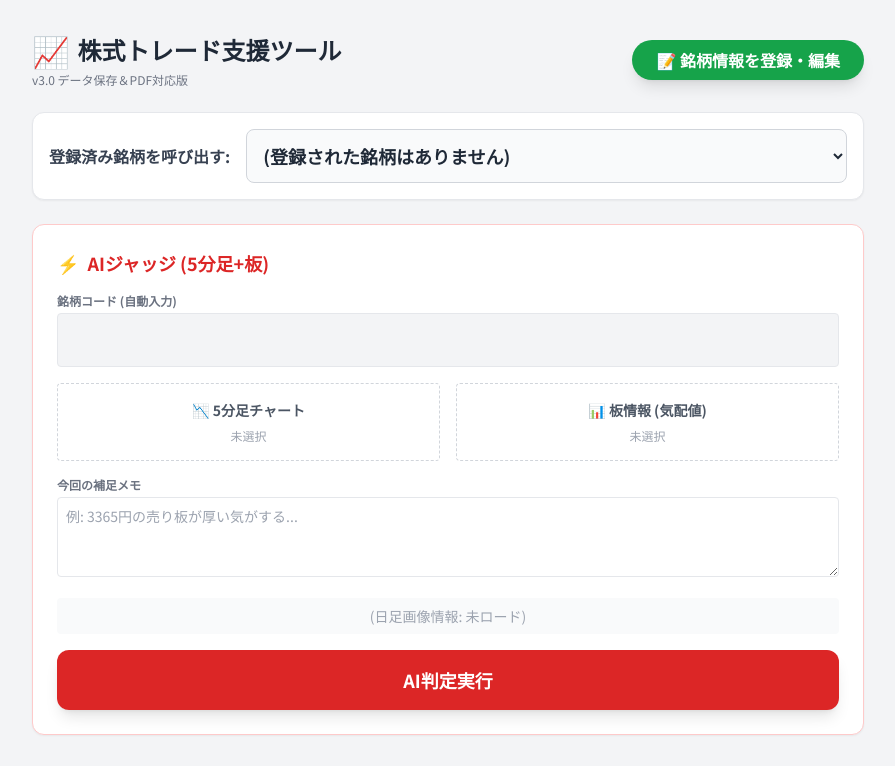
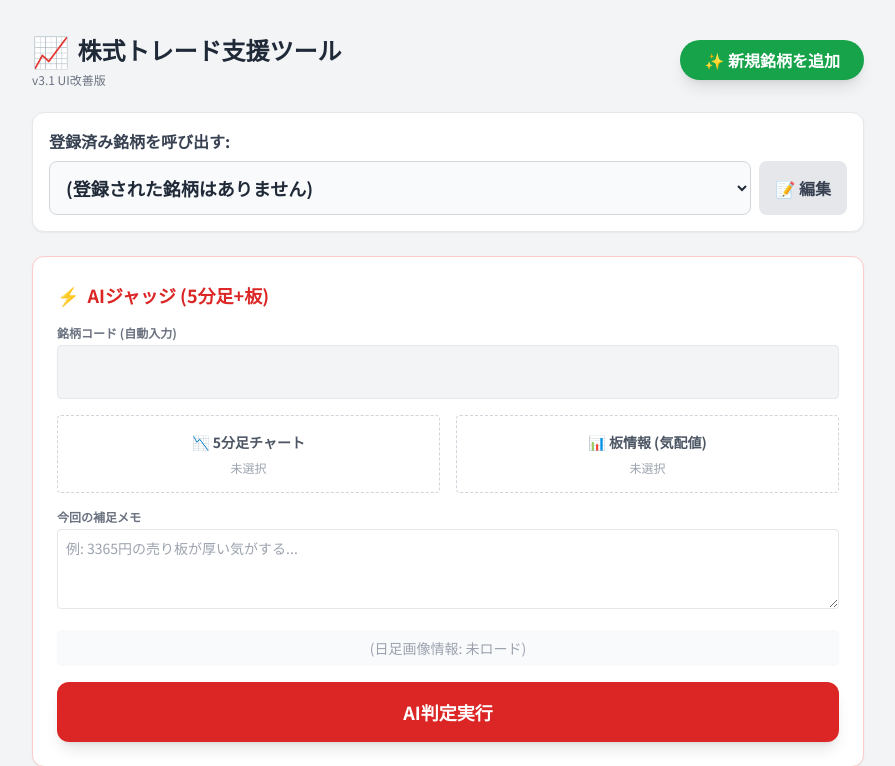
Before and after one commit to kurakirin-cyber/trade-app, a Flask app: page / in a window 1280 px wide. Shown: the top 766 px of the page, without its empty margins (192-1087 px from the left). Before the commit the page ends 735 px from the top, so only its background shows below. Run offline with Flask 3, Linux system fonts and the light colour scheme; data that the repository does not hold is empty; some libraries are stand-ins or nearby versions.

Commit message:
Update index.html

```diff
--- a/trade-app/templates/index.html
+++ b/trade-app/templates/index.html
@@ -36,16 +36,17 @@
             <h1 class="text-2xl font-bold flex items-center gap-2 mb-1">
                 <span class="text-red-500 text-3xl">📈</span> 株式トレード支援ツール
             </h1>
-            <p class="text-xs text-gray-500">v3.0 データ保存＆PDF対応版</p>
+            <p class="text-xs text-gray-500">v3.1 UI改善版</p>
         </div>
 
-        <button onclick="openModal()" class="bg-green-600 hover:bg-green-700 text-white font-bold py-2 px-6 rounded-full shadow-lg transition flex items-center gap-2">
-            <span>📝 銘柄情報を登録・編集</span>
+        <button onclick="openNewModal()" class="bg-green-600 hover:bg-green-700 text-white font-bold py-2 px-4 md:px-6 rounded-full shadow-lg transition flex items-center gap-2 text-sm md:text-base">
+            <span>✨ 新規銘柄を追加</span>
         </button>
     </header>
 
-    <section class="bg-white rounded-xl p-4 shadow-sm border border-gray-200 mb-6 flex flex-col md:flex-row items-center gap-4">
-        <label class="font-bold whitespace-nowrap text-gray-700">登録済み銘柄を呼び出す:</label>
+    <section class="bg-white rounded-xl p-4 shadow-sm border border-gray-200 mb-6">
+        <label class="font-bold whitespace-nowrap text-gray-700 block mb-2">登録済み銘柄を呼び出す:</label>
+        <div class="flex gap-2">
             <select id="stockSelector" class="w-full p-3 border border-gray-300 rounded-lg bg-gray-50 text-lg font-bold" onchange="loadStockInfo(this.value)">
                 {% if not registered_envs %}
                     <option value="">(登録された銘柄はありません)</option>
@@ -54,6 +55,10 @@
                     <option value="{{ code }}">{{ code }} : {{ data.name }}</option>
                 {% endfor %}
             </select>
+            <button onclick="openEditModal()" class="whitespace-nowrap bg-gray-200 hover:bg-gray-300 text-gray-700 font-bold py-2 px-4 rounded-lg transition">
+                📝 編集
+            </button>
+        </div>
     </section>
 
     <section class="bg-white rounded-xl p-6 shadow-sm border border-red-200 mb-8">
@@ -118,7 +123,7 @@
         <div class="modal-container bg-white w-11/12 md:max-w-3xl mx-auto rounded-xl shadow-2xl z-50 overflow-y-auto max-h-[90vh]">
             <div class="modal-content py-4 text-left px-6">
                 <div class="flex justify-between items-center pb-3 border-b mb-4">
-                    <p class="text-2xl font-bold text-green-700">📝 環境情報の登録・更新</p>
+                    <p class="text-2xl font-bold text-green-700" id="modalTitle">📝 環境情報の登録・更新</p>
                     <div class="modal-close cursor-pointer z-50" onclick="closeModal()">✖</div>
                 </div>
 
@@ -147,13 +152,13 @@
 
                     <div class="bg-green-50 p-3 rounded border border-green-100">
                         <label class="block text-xs font-bold text-green-800 mb-1">① 日足チャート (画像)</label>
-                        <input type="file" name="reg_daily_chart" accept="image/*" class="text-xs w-full text-gray-600">
+                        <input type="file" name="reg_daily_chart" id="reg_daily_chart" accept="image/*" class="text-xs w-full text-gray-600">
                         <p class="text-xs text-green-600 mt-1 font-bold" id="modal_daily_status">※アップロードで上書き保存</p>
                     </div>
 
                     <div class="bg-gray-50 p-3 rounded border border-gray-100">
                         <label class="block text-xs font-bold text-gray-500 mb-1">② 決算書・適時開示 (PDF または 画像)</label>
-                        <input type="file" name="reg_financial_file" accept="image/*,.pdf" class="text-xs w-full text-gray-600">
+                        <input type="file" name="reg_financial_file" id="reg_financial_file" accept="image/*,.pdf" class="text-xs w-full text-gray-600">
                         <div class="flex gap-4 mt-2 text-xs">
                             <label class="flex items-center"><input type="radio" name="financial_mode" value="append" checked class="mr-1"> 追加保存</label>
                             <label class="flex items-center"><input type="radio" name="financial_mode" value="overwrite" class="mr-1"> 全上書き</label>
@@ -163,7 +168,7 @@
 
                     <div>
                         <label class="block text-xs font-bold text-gray-500 mb-1">③ 参考ニュースURL</label>
-                        <textarea name="reg_urls" placeholder="http://..." class="w-full border p-2 rounded h-16 text-xs"></textarea>
+                        <textarea name="reg_urls" id="reg_urls" placeholder="http://..." class="w-full border p-2 rounded h-16 text-xs"></textarea>
                         <div class="flex gap-4 mt-1 text-xs text-gray-600">
                             <label class="flex items-center"><input type="radio" name="news_mode" value="append" checked class="mr-1"> 追加保存</label>
                             <label class="flex items-center"><input type="radio" name="news_mode" value="overwrite" class="mr-1"> 全上書き</label>
@@ -189,6 +194,39 @@
             const modal = document.getElementById('envModal');
             modal.classList.remove('opacity-0', 'pointer-events-none');
             document.body.classList.add('modal-active');
+        }
+
+        // 新規登録：フォームを真っ白にしてから開く
+        function openNewModal() {
+            document.getElementById('modalTitle').innerText = "✨ 新規銘柄の登録";
+
+            // 入力欄をクリア
+            document.getElementById('reg_code').value = "";
+            document.getElementById('reg_name').value = "";
+            document.getElementById('reg_holding_qty').value = "0";
+            document.getElementById('reg_avg_cost').value = "0";
+            document.getElementById('reg_memo').value = "";
+            document.getElementById('reg_urls').value = "";
+
+            // ファイル入力もリセット
+            document.getElementById('reg_daily_chart').value = "";
+            document.getElementById('reg_financial_file').value = "";
+
+            // ステータス表示も初期化
+            document.getElementById('modal_daily_status').innerText = "※新規登録";
+
+            openModal();
+        }
+
+        // 編集：今のデータを保持したまま開く
+        function openEditModal() {
+            const currentCode = document.getElementById('reg_code').value;
+            if(!currentCode) {
+                alert("編集する銘柄を選んでな！");
+                return;
+            }
+            document.getElementById('modalTitle').innerText = "📝 " + currentCode + " の編集";
+            openModal();
         }
 
         function closeModal() {
```
Lines whose indentation alone changed are shown as unchanged.
